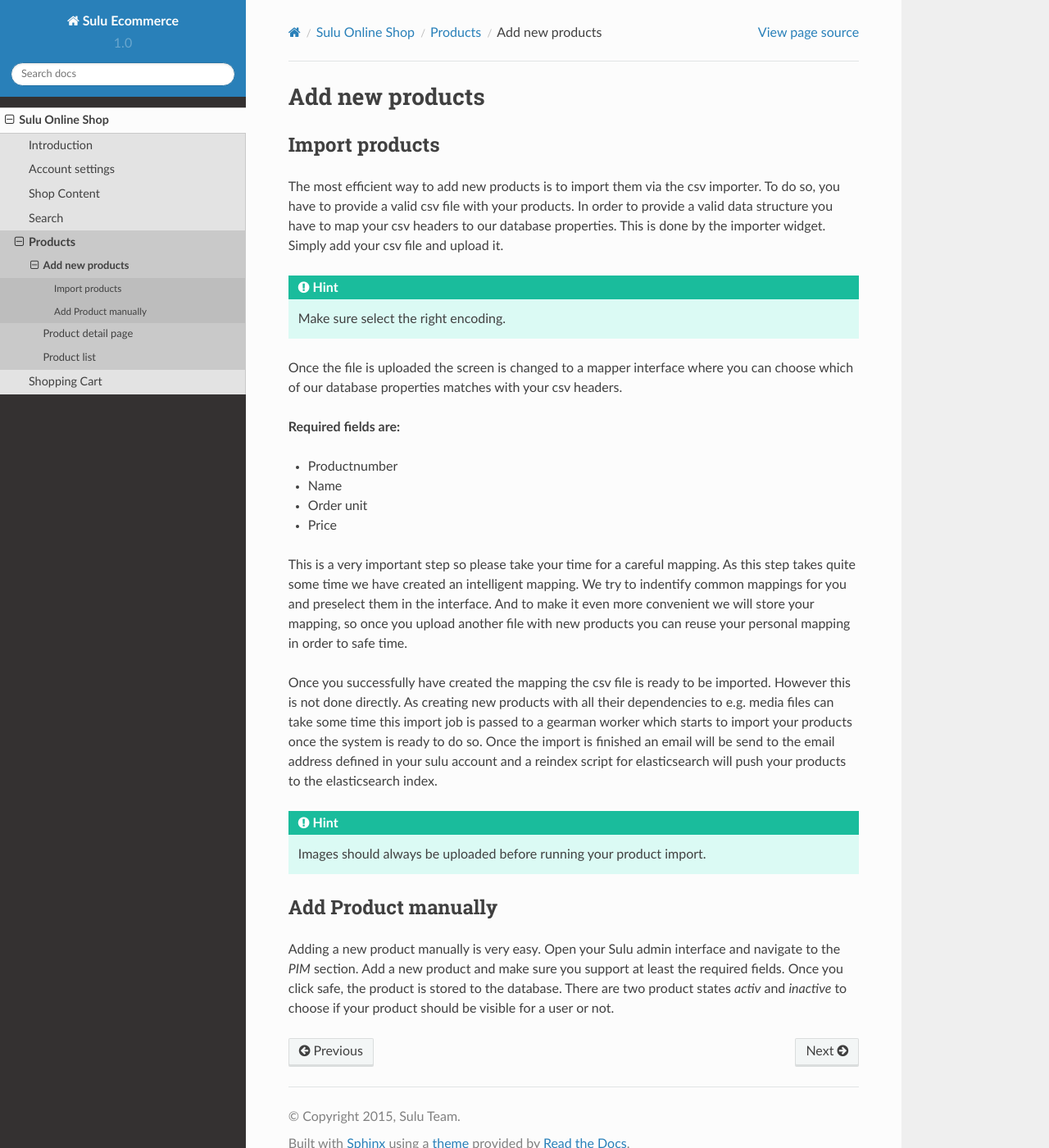
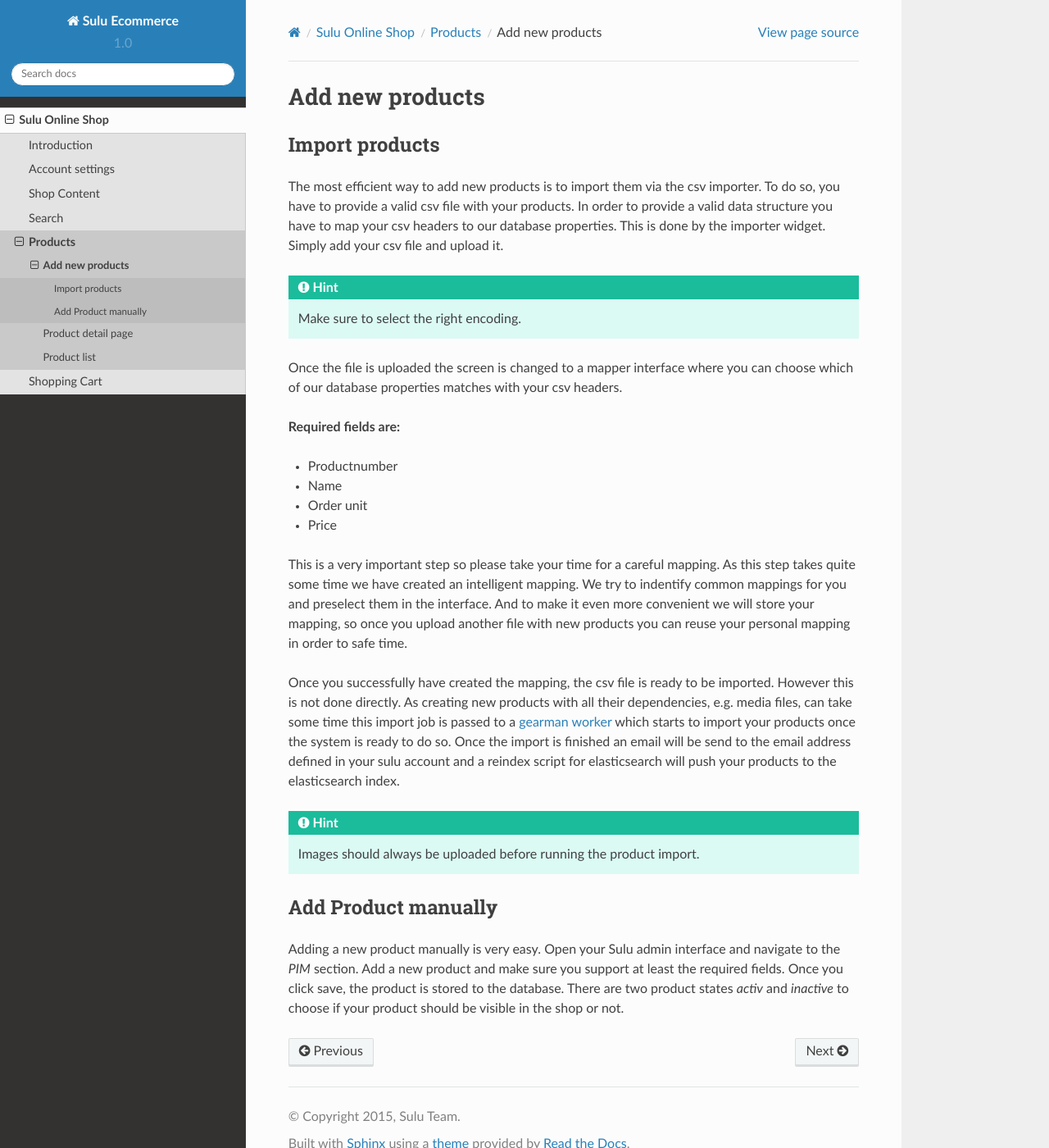
Before and after one commit to sulu/sulu-ecommerce-docs, a Sphinx documentation site: the page built from docs/shop/products/products.rst, in a window 1280 px wide and 1400 px high. Shown: the whole window at 82% size. Built offline with Sphinx 7.4.7 and the Read the Docs theme 2.0.0, drawn with Linux system fonts in a browser that asks for light colours.

Commit message:
fixed typos

```diff
--- a/docs/shop/products/products.rst
+++ b/docs/shop/products/products.rst
@@ -29,21 +29,21 @@ And to make it even more convenient we will store your mapping, so once you
 upload another file with new products you can reuse your personal mapping in
 order to safe time.
 
-Once you successfully have created the mapping the csv file is ready to be
+Once you successfully have created the mapping, the csv file is ready to be
 imported. However this is not done directly. As creating new products with all
-their dependencies to e.g. media files can take some time this import job is
-passed to a gearman worker which starts to import your products once the
-system is ready to do so. Once the import is finished an email will be send to
-the email address defined in your sulu account and a reindex script for
-elasticsearch will push your products to the elasticsearch index.
+their dependencies, e.g. media files, can take some time this import job is
+passed to a `gearman worker <http://gearman.org/>`_ which starts to import your
+products once the system is ready to do so. Once the import is finished an email
+will be send to the email address defined in your sulu account and a reindex
+script for elasticsearch will push your products to the elasticsearch index.
 
-.. hint:: Images should always be uploaded before running your product import.
+.. hint:: Images should always be uploaded before running the product import.
 
 Add Product manually
 --------------------
 
 Adding a new product manually is very easy. Open your Sulu admin interface
 and navigate to the *PIM* section. Add a new product and make sure you support
-at least the required fields. Once you click safe, the product is stored to the
+at least the required fields. Once you click save, the product is stored to the
 database. There are two product states *activ* and *inactive* to choose if your
-product should be visible for a user or not.
+product should be visible in the shop or not.
--- a/docs/shop/search/productsearch.rst
+++ b/docs/shop/search/productsearch.rst
@@ -14,10 +14,10 @@ Search widget
 -------------
 
 The search widget is one of the main parts of each shop. It helps the user to
-find products and more. If the user starts typing additional ajax requests are
+find products and more. If the user starts typing, additional ajax requests are
 placed in the background asynchronously to display suggestions. Once you click on
-a suggestion you are redirected to the product detail page. If you just type in
-a query string and hit enter a fulltext search is placed and matching products
+a suggestion, you are redirected to the product detail page. If you just type in
+a query string and hit enter, a fulltext search is placed and matching products
 are returned in a batched list.
 
 Prefilter Categories
```
Also changed, not shown: other parts of docs/shop/products/products.rst (+1 -1 lines), docs/shop/products/productlist.rst (+5 -5 lines).
